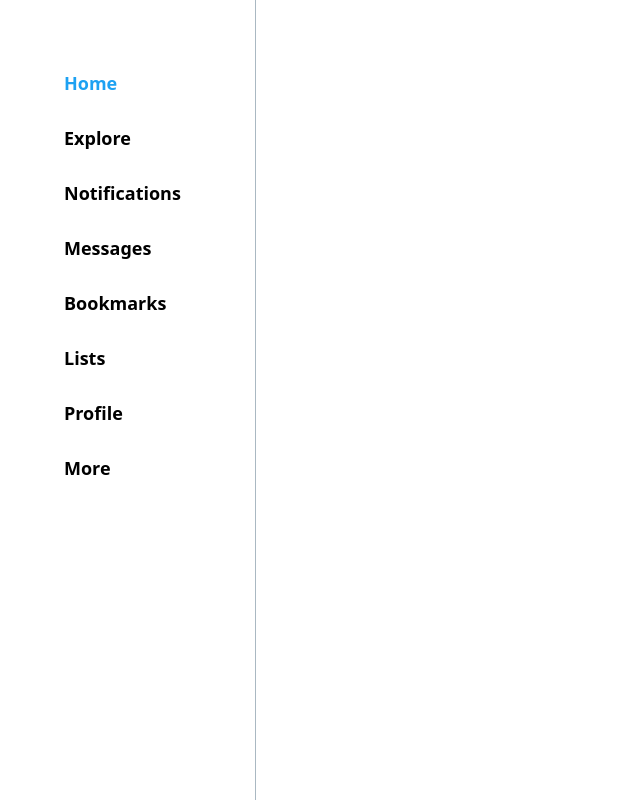
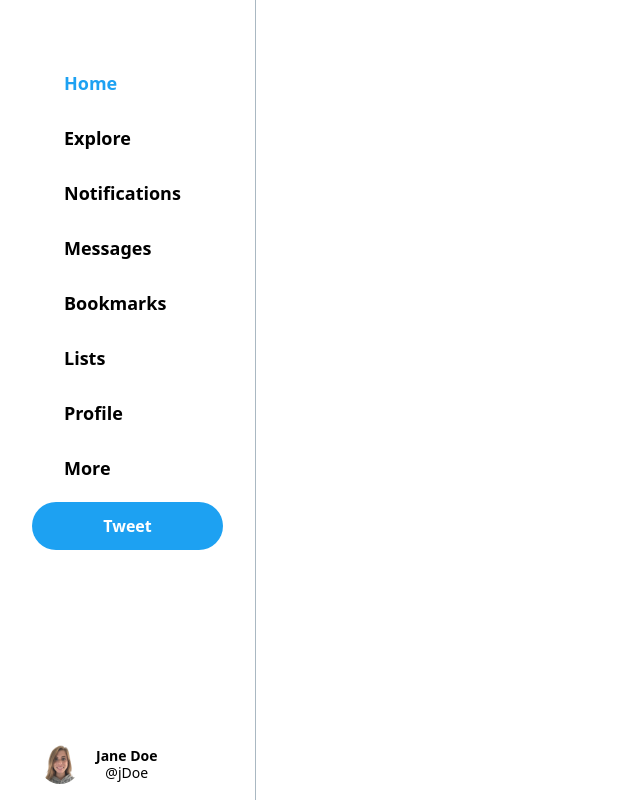
Before and after one commit to adawag-jef/twitter-clone-tailwindcss-react, a React (Create React App) app: page / in a window 1280 px wide. Shown: the whole page, without its empty margins (0-640 px from the left). Built offline with nearby package versions, Linux system fonts and the light colour scheme; the HTML template or start-up script is replaced by a standard one.

Commit message:
profile button dropdown

```diff
--- a/src/App.js
+++ b/src/App.js
@@ -1,4 +1,5 @@
 import React, { useState } from "react";
+import profileImg from "./images/profile.png";
 import "./styles/main.css";
 
 function App() {
@@ -14,11 +15,13 @@ function App() {
   ];
 
   const [id, setId] = useState("home");
+  const [dropdown, setDropdown] = useState(false);
 
   return (
     <div className="flex container h-screen w-full">
       {/* side nav */}
-      <div className="w-1/5 border-r border-light px-8 py-2">
+      <div className="w-1/5 border-r border-light px-8 py-2 flex flex-col justify-between">
+        <div>
           <button className="h-12 w-12 rounded-full hover:bg-lightblue text-3xl text-blue">
             <i className="fab fa-twitter"></i>
           </button>
@@ -36,6 +39,58 @@ function App() {
               </button>
             ))}
           </div>
+          <button className="text-white bg-blue rounded-full font-semibold focus:outline-none w-full p-3 hover:bg-darkblue">
+            Tweet
+          </button>
+        </div>
+        <div className="w-full relative">
+          <button
+            onClick={() => setDropdown(true)}
+            className="flex items-center w-full hover:bg-lightblue rounded-full p-2 focus:outline-none"
+          >
+            <img
+              src={profileImg}
+              alt="profile image"
+              className="w-10 h-10 rounded-full border-lighter"
+            />
+            <div className="ml-4">
+              <p className="text-sm font-bold leading-tight">Jane Doe</p>
+              <p className="text-sm leading-tight">@jDoe</p>
+            </div>
+            <i className="fas fa-angle-down ml-auto text-lg"></i>
+          </button>
+          {dropdown && (
+            <div className="absolute left-0 bottom-0 w-64 rounded-lg shadow-md border-lightest bg-white mb-16">
+              <button
+                onClick={() => setDropdown(false)}
+                className="flex items-center w-full hover:bg-lightest p-3 focus:outline-none"
+              >
+                <img
+                  src={profileImg}
+                  alt="profile image"
+                  className="w-10 h-10 rounded-full border-lighter"
+                />
+                <div className="ml-4">
+                  <p className="text-sm font-bold leading-tight">Jane Doe</p>
+                  <p className="text-sm leading-tight">@jDoe</p>
+                </div>
+                <i className="fas fa-check ml-auto text-blue"></i>
+              </button>
+              <button
+                onClick={() => setDropdown(false)}
+                className="w-full text-left hover:bg-lightest border-t border-lighter p-3 text-sm focus:outline-none"
+              >
+                Add existing account
+              </button>
+              <button
+                onClick={() => setDropdown(false)}
+                className="w-full text-left hover:bg-lightest border-t border-lighter p-3 text-sm focus:outline-none"
+              >
+                Log out @jDoe
+              </button>
+            </div>
+          )}
+        </div>
       </div>
     </div>
   );
```
Also changed, not shown: src/images/profile.png (added). Lines whose indentation alone changed are shown as unchanged.
